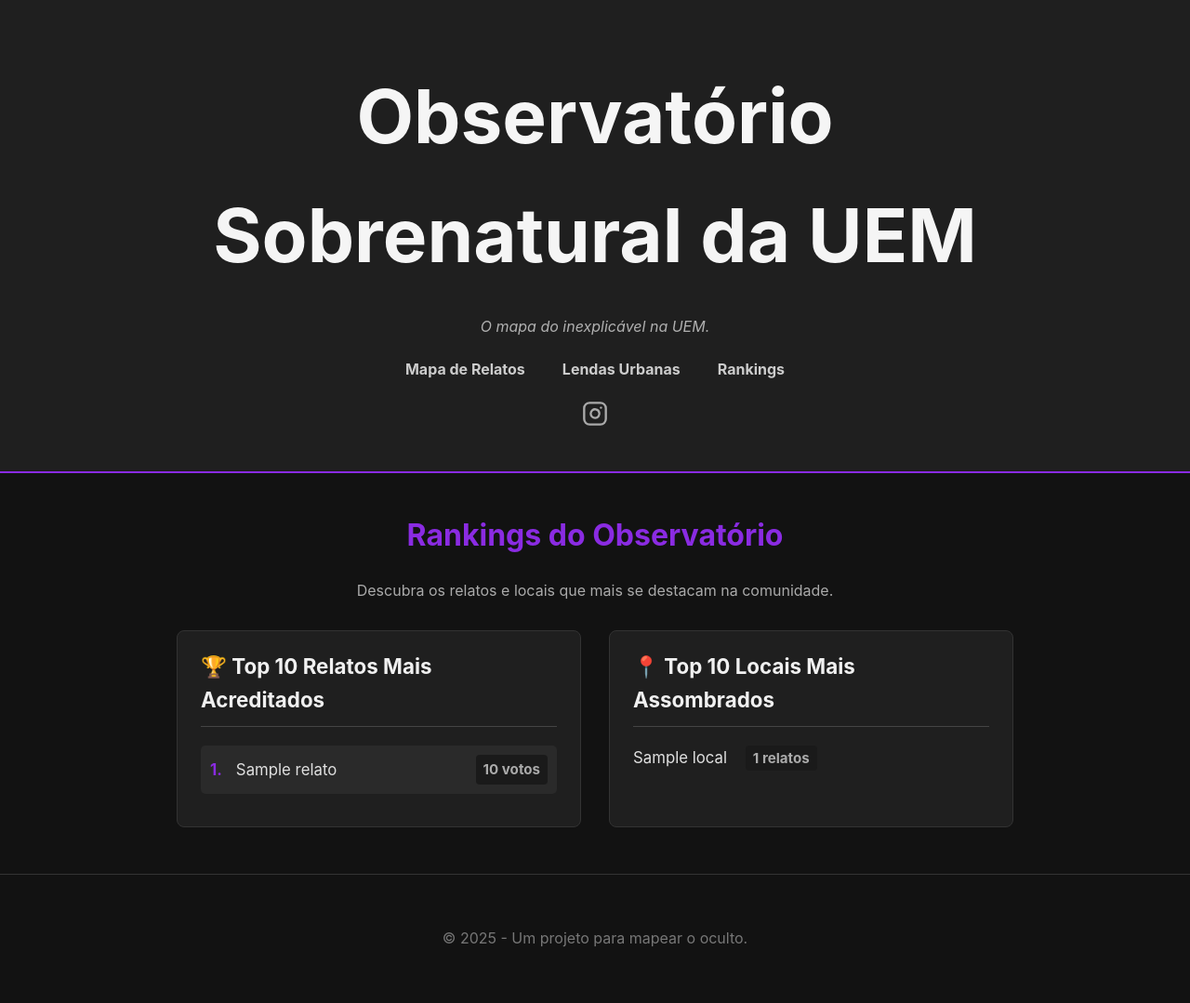
After one commit to VBSX/observatorio_uem, a Flask app: page /rankings in a window 1280 px wide. The commit adds this page. Shown: the whole page at 93% size. Run offline with Flask 3, Linux system fonts and the light colour scheme; a database or web service that is not in the repository returns one stand-in record (values such as "Sample title"); some libraries are stand-ins or nearby versions.

Commit message:
add ranking

```diff
--- a/observatorio/routes_public.py
+++ b/observatorio/routes_public.py
@@ -314,6 +314,8 @@ def register_public_routes(app, limiter):
 
     @app.route('/lenda/<int:lenda_id>')
     def lenda(lenda_id):
+
+
         db = get_db()
         cur = db.cursor(cursor_factory=psycopg2.extras.DictCursor)
         cur.execute('SELECT * FROM lendas WHERE id = %s', (lenda_id,))
@@ -323,3 +325,36 @@ def register_public_routes(app, limiter):
             flash("Lenda não encontrada.")
             return safe_redirect('lendas')
         return render_template('lenda.html', lenda=lenda)
+    @app.route('/rankings')
+    def rankings():
+        db = get_db()
+        cur = db.cursor(cursor_factory=psycopg2.extras.DictCursor)
+
+        # Query para buscar os 10 relatos mais acreditados
+        cur.execute(
+            """
+            SELECT id, titulo, votos_acredito
+            FROM relatos
+            WHERE aprovado = TRUE AND votos_acredito > 0
+            ORDER BY votos_acredito DESC, criado_em DESC
+            LIMIT 10;
+            """
+        )
+        top_relatos = cur.fetchall()
+
+        # Query para buscar os 10 locais com mais relatos
+        cur.execute(
+            """
+            SELECT local, COUNT(id) as total_relatos
+            FROM relatos
+            WHERE aprovado = TRUE
+            GROUP BY local
+            ORDER BY total_relatos DESC, local ASC
+            LIMIT 10;
+            """
+        )
+        top_locais = cur.fetchall()
+
+        cur.close()
+
+        return render_template('rankings.html', top_relatos=top_relatos, top_locais=top_locais)
--- a/static/css/pages.css
+++ b/static/css/pages.css
@@ -485,3 +485,98 @@
 .btn-filter-submit:hover {
     background-color: #7b25c9;
 }
+
+/* --- PÁGINA DE RANKINGS --- */
+.rankings-container h1 {
+    text-align: center;
+    color: #8A2BE2;
+}
+
+.rankings-container p {
+    text-align: center;
+    color: #aaa;
+    max-width: 600px;
+    margin: 0 auto 30px auto;
+}
+
+.rankings-grid {
+    display: grid;
+    grid-template-columns: 1fr;
+    gap: 30px;
+    margin-top: 30px;
+}
+
+@media (min-width: 768px) {
+    .rankings-grid {
+        grid-template-columns: 1fr 1fr;
+    }
+}
+
+.ranking-card {
+    background-color: #1f1f1f;
+    border: 1px solid #333;
+    border-radius: 8px;
+    padding: 20px 25px;
+}
+
+.ranking-card h2 {
+    margin-top: 0;
+    border-bottom: 1px solid #444;
+    padding-bottom: 10px;
+    margin-bottom: 20px;
+    font-size: 1.4em;
+    color: #f0f0f0;
+}
+
+.ranking-list {
+    list-style: none;
+    padding: 0;
+    margin: 0;
+    counter-reset: ranking-counter;
+}
+
+.ranking-list li {
+    counter-increment: ranking-counter;
+    margin-bottom: 15px;
+    font-size: 1.05em;
+}
+
+.ranking-list a {
+    display: flex;
+    justify-content: space-between;
+    align-items: center;
+    padding: 10px;
+    background-color: #2a2a2a;
+    border-radius: 5px;
+    text-decoration: none;
+    color: #e0e0e0;
+    transition: background-color 0.2s ease, transform 0.2s ease;
+}
+
+.ranking-list a:hover {
+    background-color: #383838;
+    transform: translateX(5px);
+}
+
+.ranking-list a::before {
+    content: counter(ranking-counter) ".";
+    font-weight: bold;
+    color: #8A2BE2;
+    margin-right: 15px;
+}
+
+.ranking-title {
+    flex-grow: 1;
+    margin-right: 15px;
+    word-break: break-word;
+}
+
+.ranking-count {
+    flex-shrink: 0;
+    font-weight: bold;
+    color: #aaa;
+    background-color: #1a1a1a;
+    padding: 4px 8px;
+    border-radius: 4px;
+    font-size: 0.9em;
+}
--- a/templates/layout.html
+++ b/templates/layout.html
@@ -22,6 +22,7 @@
             <div class="main-nav">
                 <a href="{{ url_for('index') }}">Mapa de Relatos</a>
                 <a href="{{ url_for('lendas') }}">Lendas Urbanas</a>
+                <a href="{{ url_for('rankings') }}">Rankings</a>
             </div>
             <div class="social-link">
                 <a href="https://instagram.com/observatorio_uem" target="_blank" rel="noopener noreferrer" title="Siga-nos no Instagram">
--- /dev/null
+++ b/templates/rankings.html
@@ -0,0 +1,40 @@
+{% extends 'layout.html' %}
+
+{% block content %}
+<div class="rankings-container">
+    <h1>Rankings do Observatório</h1>
+    <p>Descubra os relatos e locais que mais se destacam na comunidade.</p>
+
+    <div class="rankings-grid">
+        <div class="ranking-card">
+            <h2>🏆 Top 10 Relatos Mais Acreditados</h2>
+            <ol class="ranking-list">
+                {% for relato in top_relatos %}
+                    <li>
+                        <a href="{{ url_for('relato', relato_id=relato.id) }}">
+                            <span class="ranking-title">{{ relato.titulo }}</span>
+                            <span class="ranking-count">{{ relato.votos_acredito }} votos</span>
+                        </a>
+                    </li>
+                {% else %}
+                    <li>Nenhum relato votado ainda.</li>
+                {% endfor %}
+            </ol>
+        </div>
+
+        <div class="ranking-card">
+            <h2>📍 Top 10 Locais Mais Assombrados</h2>
+            <ol class="ranking-list">
+                {% for local in top_locais %}
+                    <li>
+                        <span class="ranking-title">{{ local.local }}</span>
+                        <span class="ranking-count">{{ local.total_relatos }} relatos</span>
+                    </li>
+                {% else %}
+                    <li>Nenhum local com relatos aprovados.</li>
+                {% endfor %}
+            </ol>
+        </div>
+    </div>
+</div>
+{% endblock %}
```
Also changed, not shown: schema.sql (+25 -10 lines).
